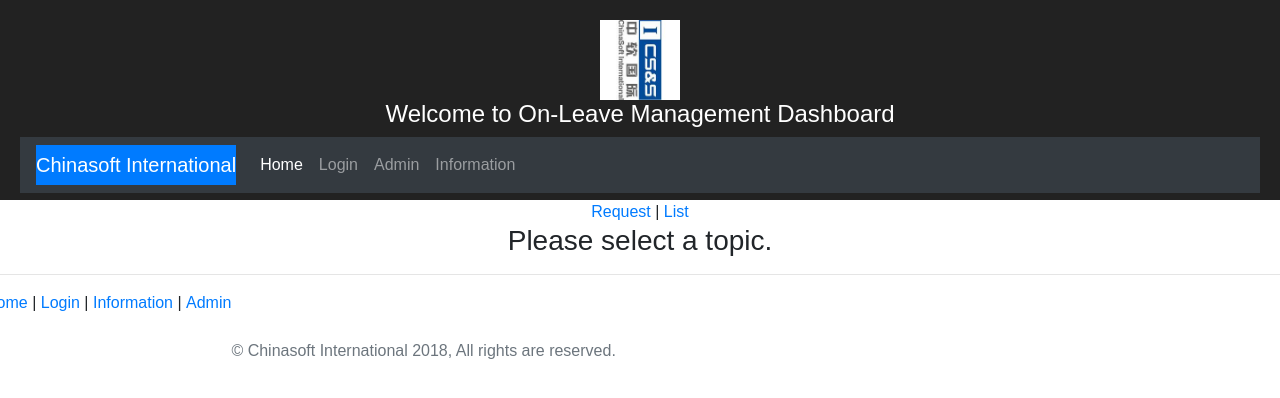
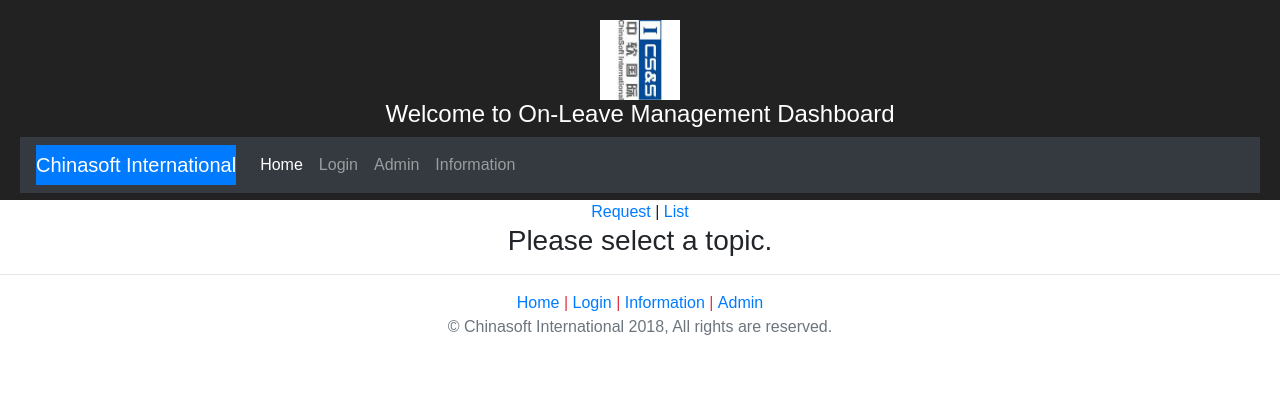
Before and after one commit to sunilshrivastav/on-leave-assignment, a React (Create React App) app: page /info in a window 1280 px wide. Shown: the top 398 px of the page. Built offline with nearby package versions, Linux system fonts and the light colour scheme.

Commit message:
step6: adjust footer to make the links work.

```diff
--- a/src/step6/Footer.js
+++ b/src/step6/Footer.js
@@ -3,13 +3,15 @@ import {Link} from 'react-router-dom'
 
 const Footer = () => (
     <div className="row">
-        <div>
-            <Link to="/">Home</Link>&nbsp;|&nbsp;
-            <Link to="/login">Login</Link>&nbsp;|&nbsp;
-            <Link to="/info">Information</Link>&nbsp;|&nbsp;
-            <Link to="/admin">Admin</Link>
+        <div className="container">
+            <div className="text-center text-danger">
+                <Link to="/">Home</Link>&nbsp;|&nbsp;
+                <Link to="/login">Login</Link>&nbsp;|&nbsp;
+                <Link to="/info">Information</Link>&nbsp;|&nbsp;
+                <Link to="/admin">Admin</Link>
+            </div>
+            <div className="text-muted text-center">© Chinasoft International 2018, All rights are reserved.</div>
         </div>
-        <p className="mt-5 mb-3 text-muted text-center">© Chinasoft International 2018, All rights are reserved.</p>
     </div>
 )
 
```
